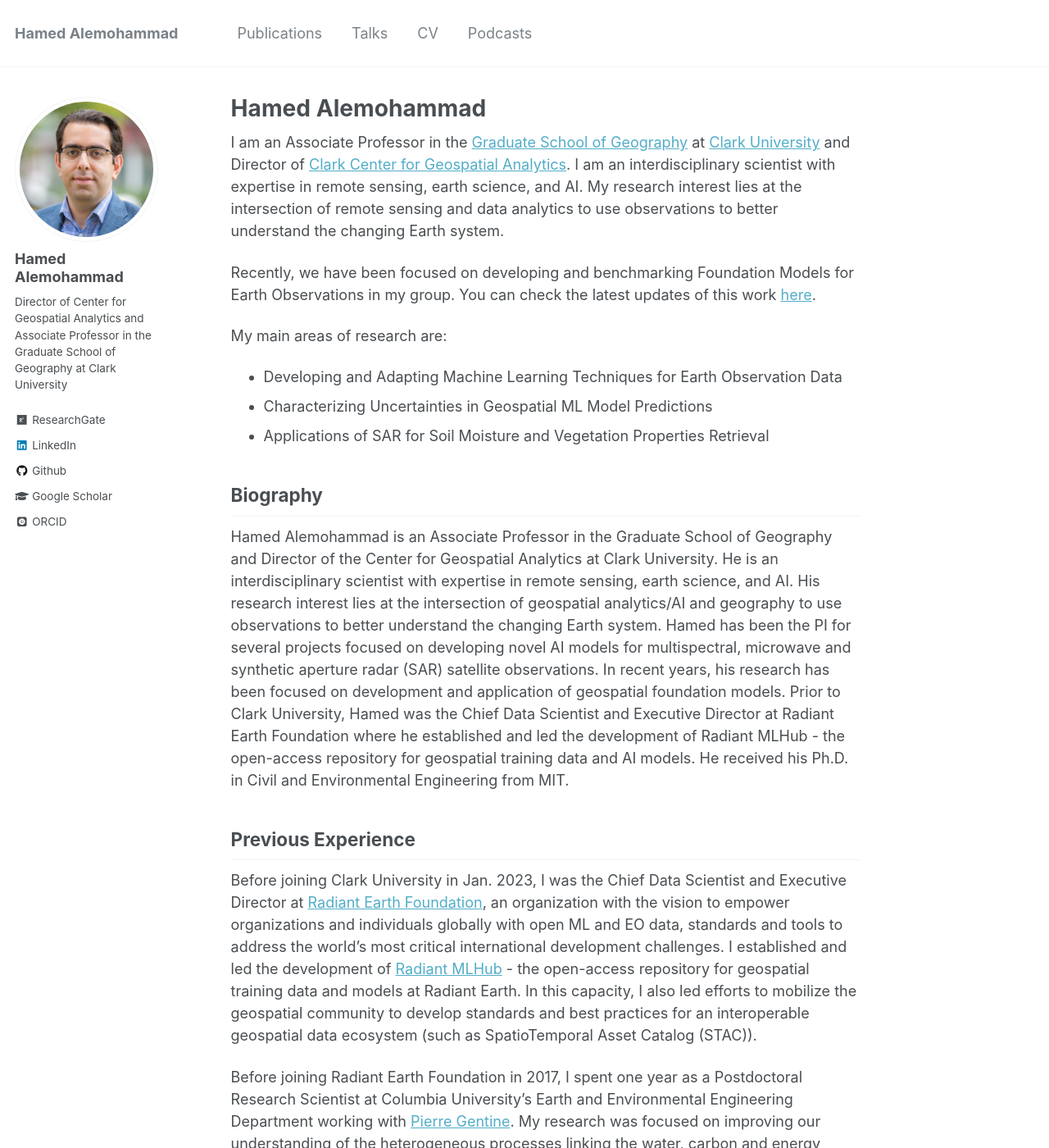
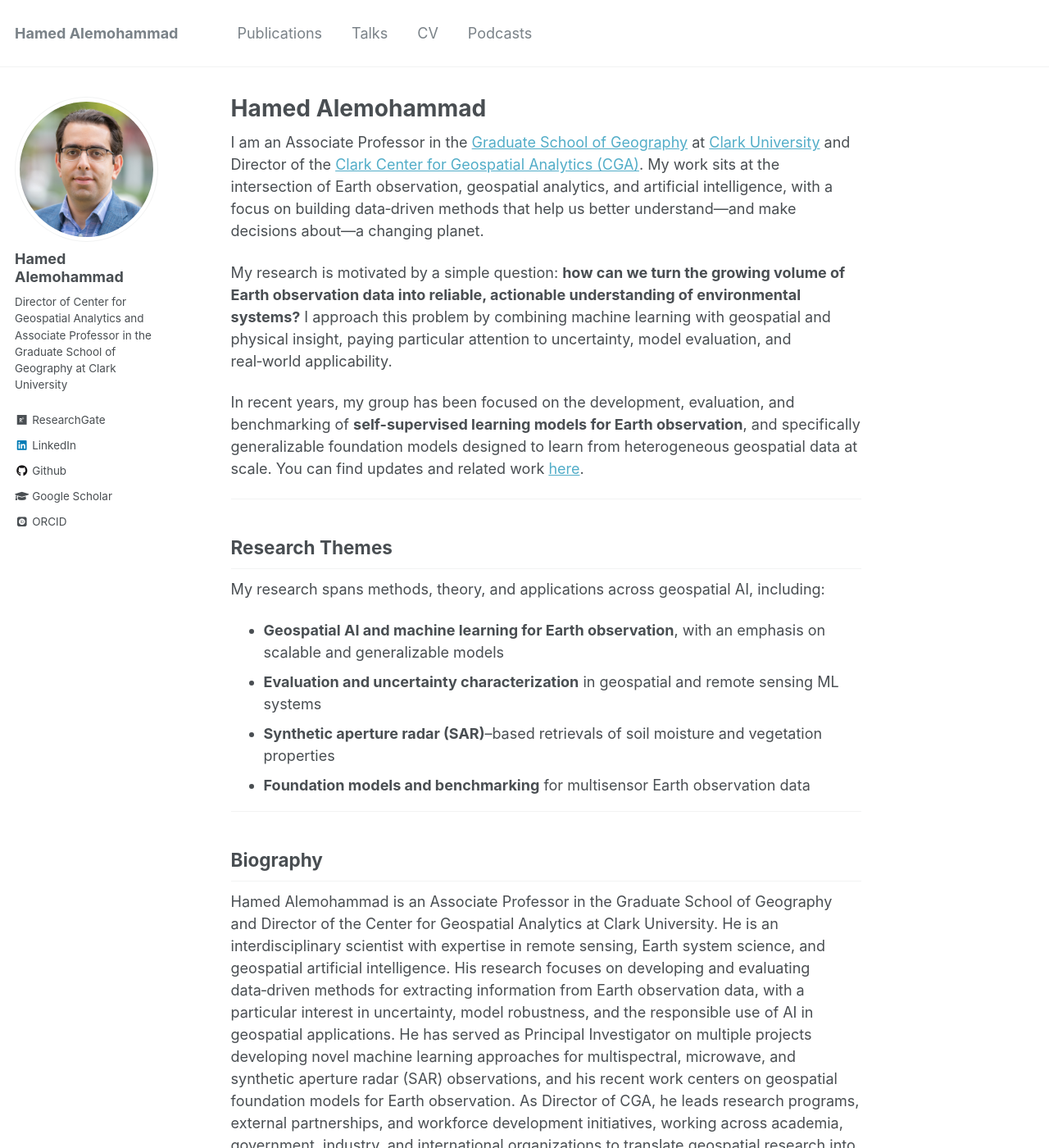
Before and after one commit to HamedAlemo/hamedalemo.github.io, a Jekyll site: the page built from _pages/about.md, in a window 1280 px wide and 1400 px high. Shown: the whole window at 82% size. Built offline with Jekyll 4.4.1, drawn with Linux system fonts in a browser that asks for light colours; some web fonts are replaced; some of the changed text lies outside the part shown.

Commit message:
updated about

```diff
--- a/_pages/about.md
+++ b/_pages/about.md
@@ -8,26 +8,40 @@
   - /about.html
 ---
 
-I am an Associate Professor in the [Graduate School of Geography](https://www.clarku.edu/departments/geography/) at [Clark University](https://www.clarku.edu/) and Director of [Clark Center for Geospatial Analytics](https://clarku.edu/cga). I am an interdisciplinary scientist with expertise in remote sensing, earth science, and AI.
-My research interest lies at the intersection of remote sensing and data analytics to use observations to better understand the changing Earth system.
 
-Recently, we have been focused on developing and benchmarking Foundation Models for Earth Observations in my group. You can check the latest updates of this work [here](https://www.clarku.edu/centers/geospatial-analytics/projects/prithvi-foundation-model/).
+I am an Associate Professor in the [Graduate School of Geography](https://www.clarku.edu/departments/geography/) at [Clark University](https://www.clarku.edu/) and Director of the [Clark Center for Geospatial Analytics (CGA)](https://www.clarku.edu/cga). My work sits at the intersection of Earth observation, geospatial analytics, and artificial intelligence, with a focus on building data‑driven methods that help us better understand—and make decisions about—a changing planet.
 
-My main areas of research are:
-- Developing and Adapting Machine Learning Techniques for Earth Observation Data
-- Characterizing Uncertainties in Geospatial ML Model Predictions
-- Applications of SAR for Soil Moisture and Vegetation Properties Retrieval
+My research is motivated by a simple question: **how can we turn the growing volume of Earth observation data into reliable, actionable understanding of environmental systems?** I approach this problem by combining machine learning with geospatial and physical insight, paying particular attention to uncertainty, model evaluation, and real‑world applicability.
+
+In recent years, my group has been focused on the development, evaluation, and benchmarking of **self-supervised learning models for Earth observation**, and specifically generalizable foundation models designed to learn from heterogeneous geospatial data at scale. You can find updates and related work [here](https://www.clarku.edu/centers/geospatial-analytics/projects/prithvi-foundation-model/).
+
+---
+
+## Research Themes
+
+My research spans methods, theory, and applications across geospatial AI, including:
+
+- **Geospatial AI and machine learning for Earth observation**, with an emphasis on scalable and generalizable models
+- **Evaluation and uncertainty characterization** in geospatial and remote sensing ML systems
+- **Synthetic aperture radar (SAR)**–based retrievals of soil moisture and vegetation properties
+- **Foundation models and benchmarking** for multisensor Earth observation data
+
+---
 
 ## Biography
 
-Hamed Alemohammad is an Associate Professor in the Graduate School of Geography and Director of the Center for Geospatial Analytics at Clark University. He is an interdisciplinary scientist with expertise in remote sensing, earth science, and AI. His research interest lies at the intersection of geospatial analytics/AI and geography to use observations to better understand the changing Earth system. Hamed has been the PI for several projects focused on developing novel AI models for multispectral, microwave and synthetic aperture radar (SAR) satellite observations. In recent years, his research has been focused on development and application of geospatial foundation models. Prior to Clark University, Hamed was the Chief Data Scientist and Executive Director at Radiant Earth Foundation where he established and led the development of Radiant MLHub - the open-access repository for geospatial training data and AI models. He received his Ph.D. in Civil and Environmental Engineering from MIT.
+Hamed Alemohammad is an Associate Professor in the Graduate School of Geography and Director of the Center for Geospatial Analytics at Clark University. He is an interdisciplinary scientist with expertise in remote sensing, Earth system science, and geospatial artificial intelligence. His research focuses on developing and evaluating data‑driven methods for extracting information from Earth observation data, with a particular interest in uncertainty, model robustness, and the responsible use of AI in geospatial applications. He has served as Principal Investigator on multiple projects developing novel machine learning approaches for multispectral, microwave, and synthetic aperture radar (SAR) observations, and his recent work centers on geospatial foundation models for Earth observation. As Director of CGA, he leads research programs, external partnerships, and workforce development initiatives, working across academia, government, industry, and international organizations to translate geospatial research into practice.
+
+---
 
 ## Previous Experience
 
-Before joining Clark University in Jan. 2023, I was the Chief Data Scientist and Executive Director at [Radiant Earth Foundation](https://www.radiant.earth/), an organization with the vision to empower organizations and individuals globally with open ML and EO data, standards and tools to address the world’s most critical international development challenges. I established and led the development of [Radiant MLHub](https://mlhub.earth/) - the open-access repository for geospatial training data and models at Radiant Earth. In this capacity, I also led efforts to mobilize the geospatial community to develop standards and best practices for an interoperable geospatial data ecosystem (such as SpatioTemporal Asset Catalog (STAC)).
+Before joining Clark University in January 2023, I was the Chief Data Scientist and Executive Director at the [Radiant Earth Foundation](https://www.radiant.earth/). Radiant Earth’s mission is to advance open data, open standards, and shared infrastructure for geospatial machine learning, particularly in support of global development and sustainability challenges.
 
-Before joining Radiant Earth Foundation in 2017, I spent one year as a Postdoctoral Research Scientist at Columbia University’s Earth and Environmental Engineering Department working with [Pierre Gentine](https://gentinelab.eee.columbia.edu/home). My research was focused on improving our understanding of the heterogeneous processes linking the water, carbon and energy cycles. In particular, I developed new retrieval algorithms from remote sensing observations for different variables of the Water and Carbon cycles and using the remote sensing estimates to characterize the dynamic feedback between terrestrial ecosystem and atmosphere.
+At Radiant Earth, I established and led the development of Radiant MLHub (now [Source Cooperative](https://source.coop/)), an open‑access repository for geospatial training data and machine learning models, and helped convene the global geospatial community around standards and best practices for interoperable data ecosystems, including the SpatioTemporal Asset Catalog (STAC).
 
-Prior to Columbia University, I was a Postdoctoral Research Associate in the Department of Civil and Environmental Engineering at MIT working with [Dara Entekhabi](https://cee.mit.edu/people_individual/dara-entekhabi/) in Parsons Laboratory for Environmental Science and Engineering. At MIT, I developed a new polarimetric retrieval algorithm for NASA JPL’s Airborne Microwave Observatory of Subcanopy and Subsurface ([AirMOSS](https://airmoss.jpl.nasa.gov/)) mission to estimate soil and vegetation parameters from P-band Synthetic Aperture Radar (SAR) observations.
+Previously, I was a Postdoctoral Research Scientist at Columbia University’s Department of Earth and Environmental Engineering, working with [Pierre Gentine](https://gentinelab.eee.columbia.edu/). My research focused on land–atmosphere interactions and on developing remote sensing–based retrievals to study coupled water, carbon, and energy cycle processes.
 
-I received my Ph.D. in Civil and Environmental Engineering from MIT in 2014 (supervisors: Prof. Dara Entekhabi, Prof. Dennis McLaughlin). My PhD [dissertation](https://mit.primo.exlibrisgroup.com/permalink/01MIT_INST/ejdckj/alma990023315020106761) was focused on quantification of uncertainty in remotely-sensed precipitation estimates. I developed an ensemble-based framework to characterize the uncertainty in precipitation estimates using historical errors. This framework generates realistic spatial (2D) replicates of rainfall that can be used to propagate the uncertainty into ecohydrological and meteorological models, especially those used in Data Assimilation.
+Before Columbia, I was a Postdoctoral Research Associate at MIT in the Department of Civil and Environmental Engineering, working with [Dara Entekhabi](https://cee.mit.edu/people_individual/dara-entekhabi/) in the Parsons Laboratory for Environmental Science and Engineering. There, I developed polarimetric retrieval algorithms for NASA JPL’s [AirMOSS](https://airmoss.jpl.nasa.gov/) mission to estimate soil and vegetation parameters from P‑band SAR observations.
+
+I received my Ph.D. in Civil and Environmental Engineering from MIT in 2014 (supervisors: Prof. Dara Entekhabi and Prof. Dennis McLaughlin). My [doctoral research](https://mit.primo.exlibrisgroup.com/permalink/01MIT_INST/ejdckj/alma990023315020106761) focused on quantifying uncertainty in remotely sensed precipitation estimates, developing ensemble‑based methods to propagate spatial uncertainty into ecohydrological, meteorological, and data assimilation models.
```
